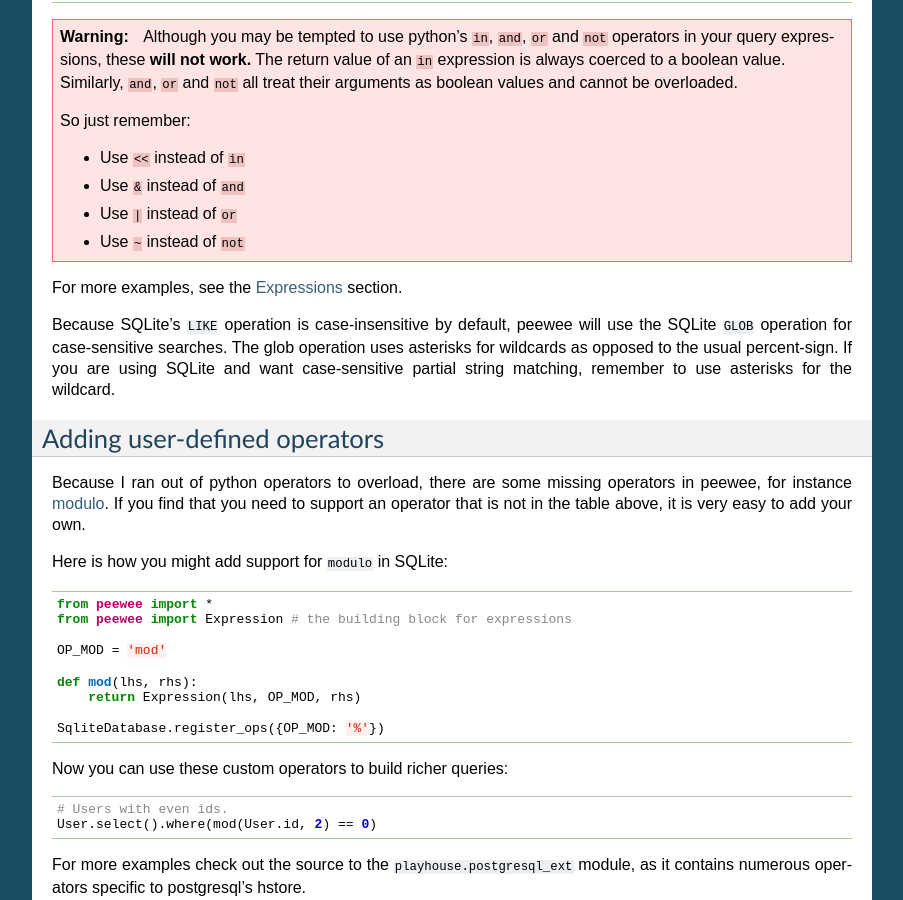
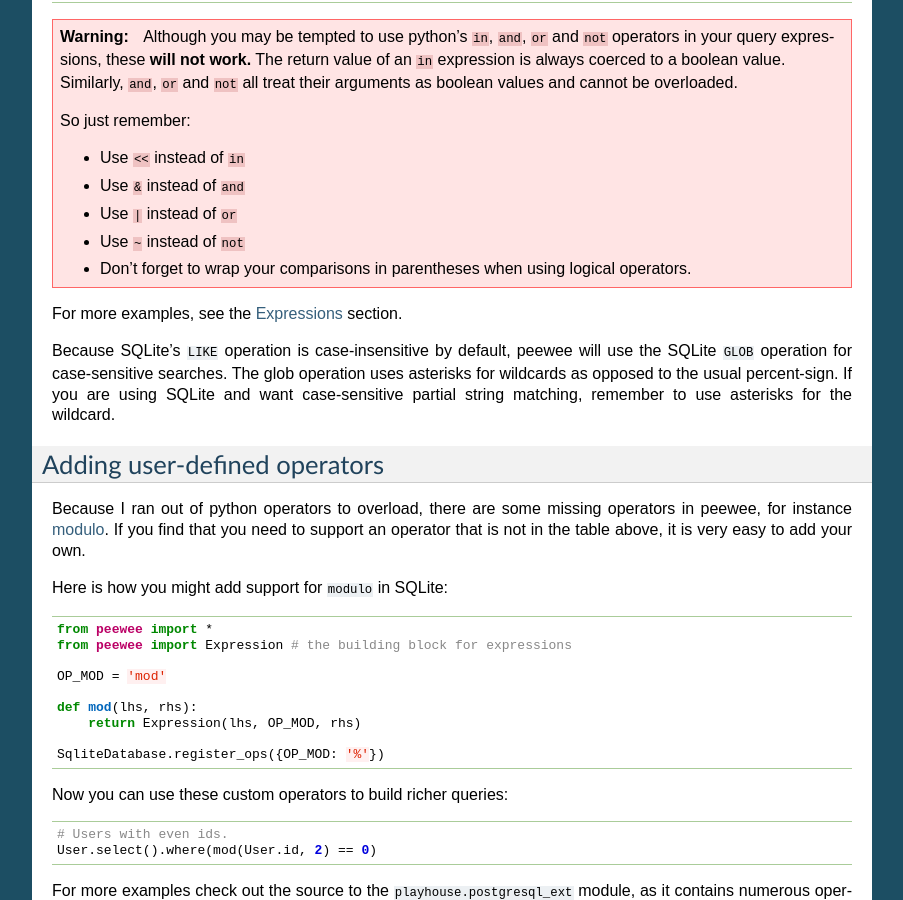
Before and after one commit to coleifer/peewee, a Sphinx documentation site: the page built from docs/peewee/querying.rst, in a window 1280 px wide and 900 px high, scrolled down 13522 px. Shown: the whole window, without its empty margins (198-1101 px from the left). Built offline with Sphinx 7.4.7, drawn with Linux system fonts in a browser that asks for light colours; pages that are not in the unit, such as notebooks, are missing from menus.

Commit message:
Parentheses note.

```diff
--- a/docs/peewee/querying.rst
+++ b/docs/peewee/querying.rst
@@ -827,6 +827,8 @@
     * Use ``&`` instead of ``and``
     * Use ``|`` instead of ``or``
     * Use ``~`` instead of ``not``
+    * Don't forget to wrap your comparisons in parentheses when using logical
+      operators.
 
 For more examples, see the :ref:`expressions` section.
 
```
